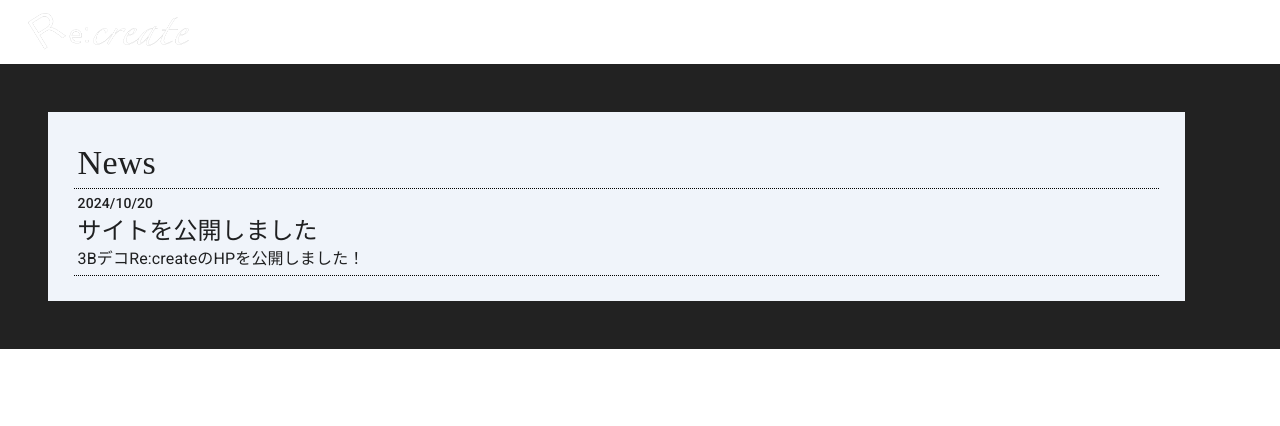
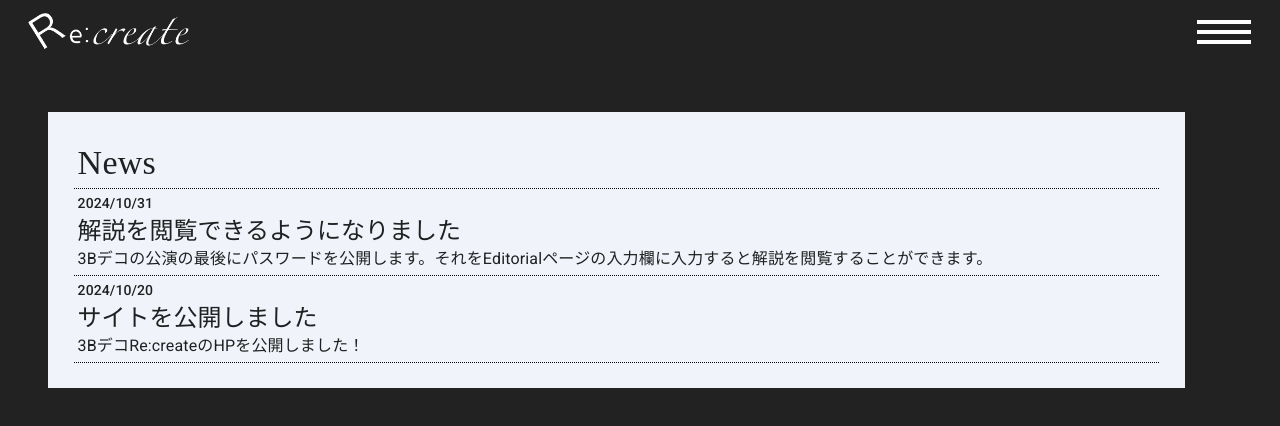
Before and after one commit to tk-jr3-reboot2024/tk-jr3-reboot2024.github.io, a React (Create React App) app: page /introduction/b/news in a window 1280 px wide. Shown: the top 426 px of the page. Built offline with nearby package versions, Linux system fonts and the light colour scheme.

Commit message:
Update News.js

```diff
--- a/src/components/introduction/3b-components/News.js
+++ b/src/components/introduction/3b-components/News.js
@@ -1,8 +1,15 @@
 import React from 'react';
 import { Grid, Typography, Box, CssBaseline } from '@mui/material';
+import theme from './smartphone/theme';
+import { ThemeProvider } from '@mui/material/styles';
 
 function News({box_width}) {
 	const NewsItems=[
+		{
+			date: '2024/10/31',
+			title: '解説を閲覧できるようになりました',
+			description: '3Bデコの公演の最後にパスワードを公開します。それをEditorialページの入力欄に入力すると解説を閲覧することができます。'
+		},
 		{
 			date: '2024/10/20',
 			title: 'サイトを公開しました',
@@ -11,6 +18,7 @@ function News({box_width}) {
 	];
 	return (
 		<div>
+			<ThemeProvider theme={theme}>
 			<CssBaseline />
 			<Box sx={{ backgroundColor: '#f0f4fa', padding: '2vw', width: box_width}}>
 				<Grid container alignItems="center" sx={{ borderBottom: '1px dotted #000', padding: '4px' }}>
@@ -32,6 +40,7 @@ function News({box_width}) {
 					</Grid>
 				))}
 			</Box>
+			</ThemeProvider>
 		</div>
 	);
 }
```
